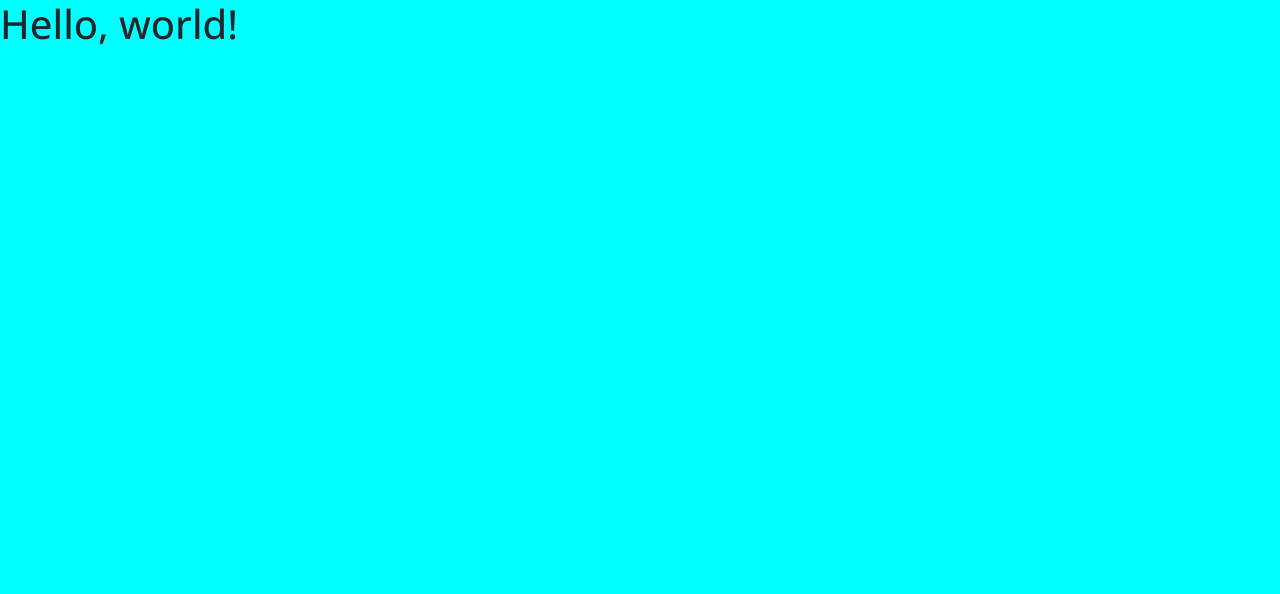
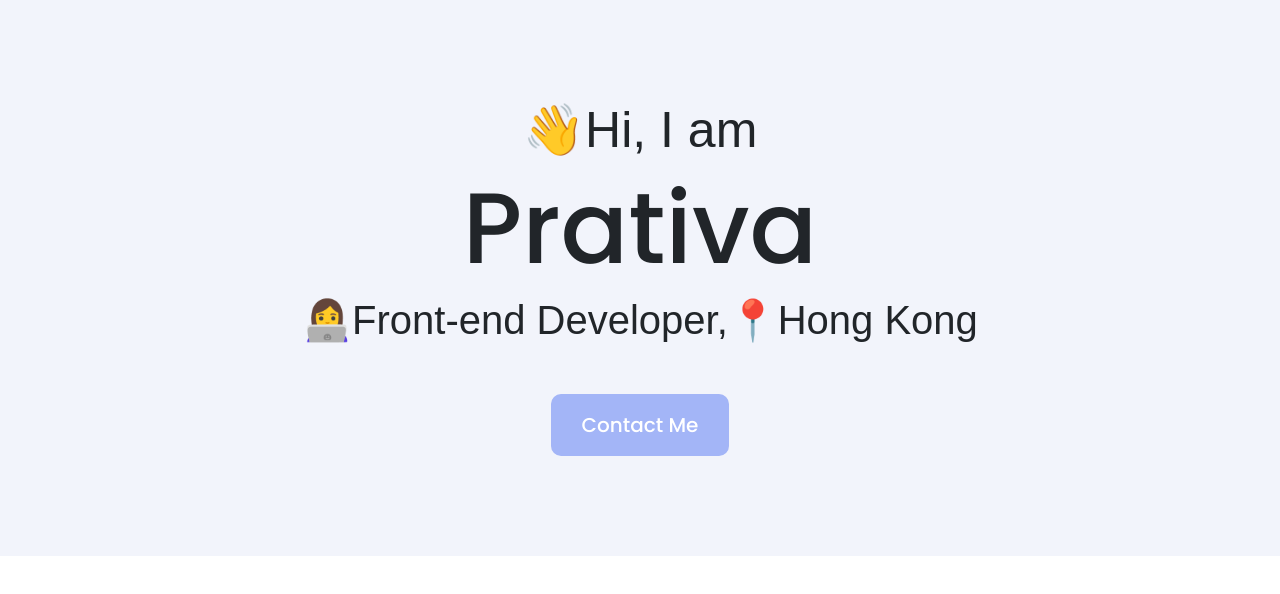
Before and after one commit to evaGG99/MyPortfolioProject, a plain HTML site: page index.html in a window 1280 px wide. Drawn offline with nearby package versions, Linux system fonts and the light colour scheme.

Commit message:
updated css

```diff
--- a/index.html
+++ b/index.html
@@ -12,14 +12,23 @@
     />
     <link rel="preconnect" href="https://fonts.googleapis.com" />
     <link rel="preconnect" href="https://fonts.gstatic.com" crossorigin />
+    <link rel="stylesheet" href="styles/home.css" />
+    <link rel="preconnect" href="https://fonts.googleapis.com" />
+    <link rel="preconnect" href="https://fonts.gstatic.com" crossorigin />
     <link
-      href="https://fonts.googleapis.com/css2?family=Open+Sans:wght@500&display=swap"
+      href="https://fonts.googleapis.com/css2?family=Poppins:wght@500&display=swap"
       rel="stylesheet"
     />
-    <link rel="stylesheet" href="styles/home.css" />
   </head>
   <body>
-    <h1>Hello, world!</h1>
+    <div class="homepage-hero">
+      <h2>👋Hi, I am</h2>
+      <h1>Prativa</h1>
+      <h3>👩‍💻Front-end Developer,📍Hong Kong</h3>
+      <div class="button">
+        <button type="button" class="btn btn-contact">Contact Me</button>
+      </div>
+    </div>
     <script
       src="https://cdn.jsdelivr.net/npm/bootstrap@5.2.1/dist/js/bootstrap.bundle.min.js"
       integrity="sha384-u1OknCvxWvY5kfmNBILK2hRnQC3Pr17a+RTT6rIHI7NnikvbZlHgTPOOmMi466C8"
--- a/styles/home.css
+++ b/styles/home.css
@@ -1,6 +1,36 @@
-body{
-    background-color: aqua;
+:root{
+    --branding-color:#f2f4fb;
+    --default-button-color: #A3B5F7;
+    --header-font-family: 'Poppins', sans-serif;
+    --default-font-family: 'Quicksand', sans-serif;
+
+}
+.homepage-hero{
+    background-color: var(--branding-color);
+    text-align: center;
+    padding: 100px 0px;
 }
 h1{
-    font-family: 'Open Sans', sans-serif;
+    font-family: var(--header-font-family);
+    font-size: 100px;
 }
+h2{
+    font-family: var(--default-font-family);
+    font-size: 50px;
+}
+h3{
+    font-family: var(--default-font-family);
+    font-size: 40px;
+}
+.button{
+    margin-top: 50px;
+}
+.btn-contact{
+    font-family: var(--header-font-family);
+    background-color: var(--default-button-color);
+    color: #fff;
+    font-size: 20px;
+    padding: 15px 30px;
+    border-radius: 10px;
+    text-decoration: none;
+}
```
